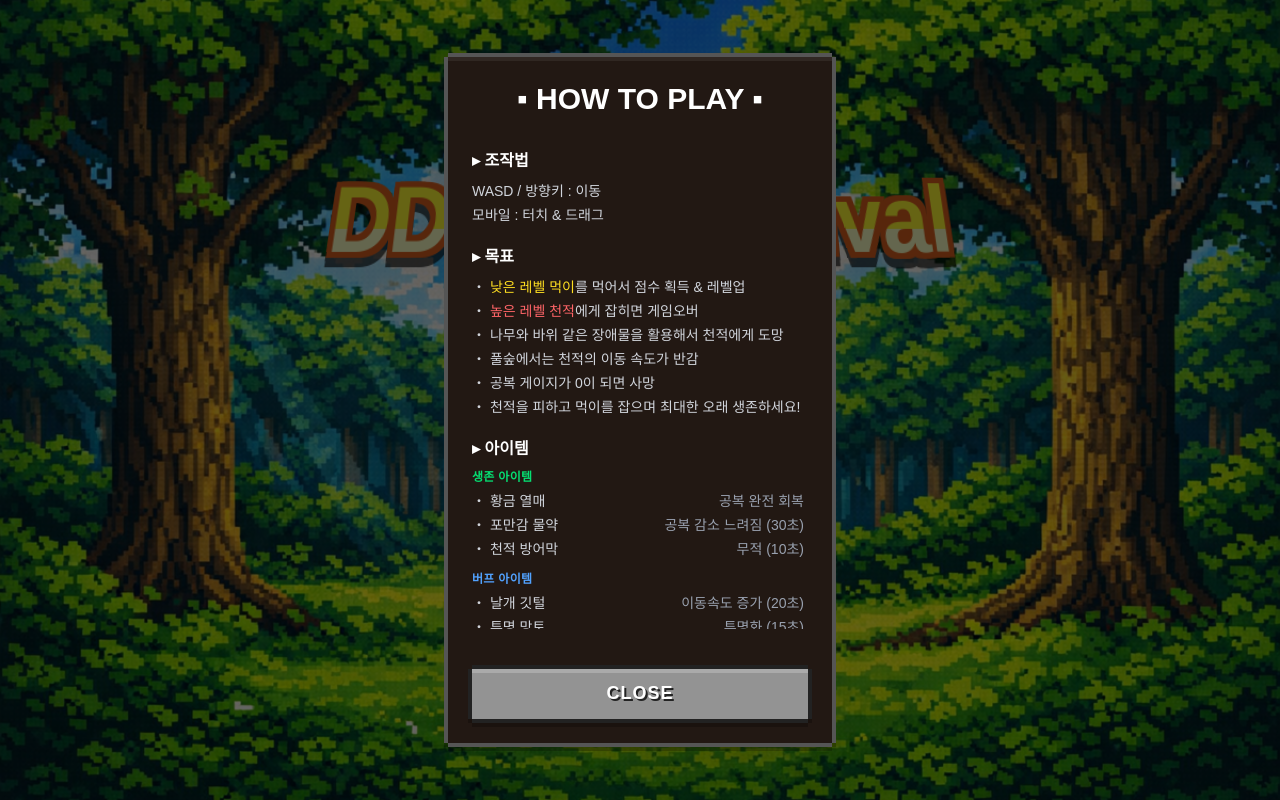
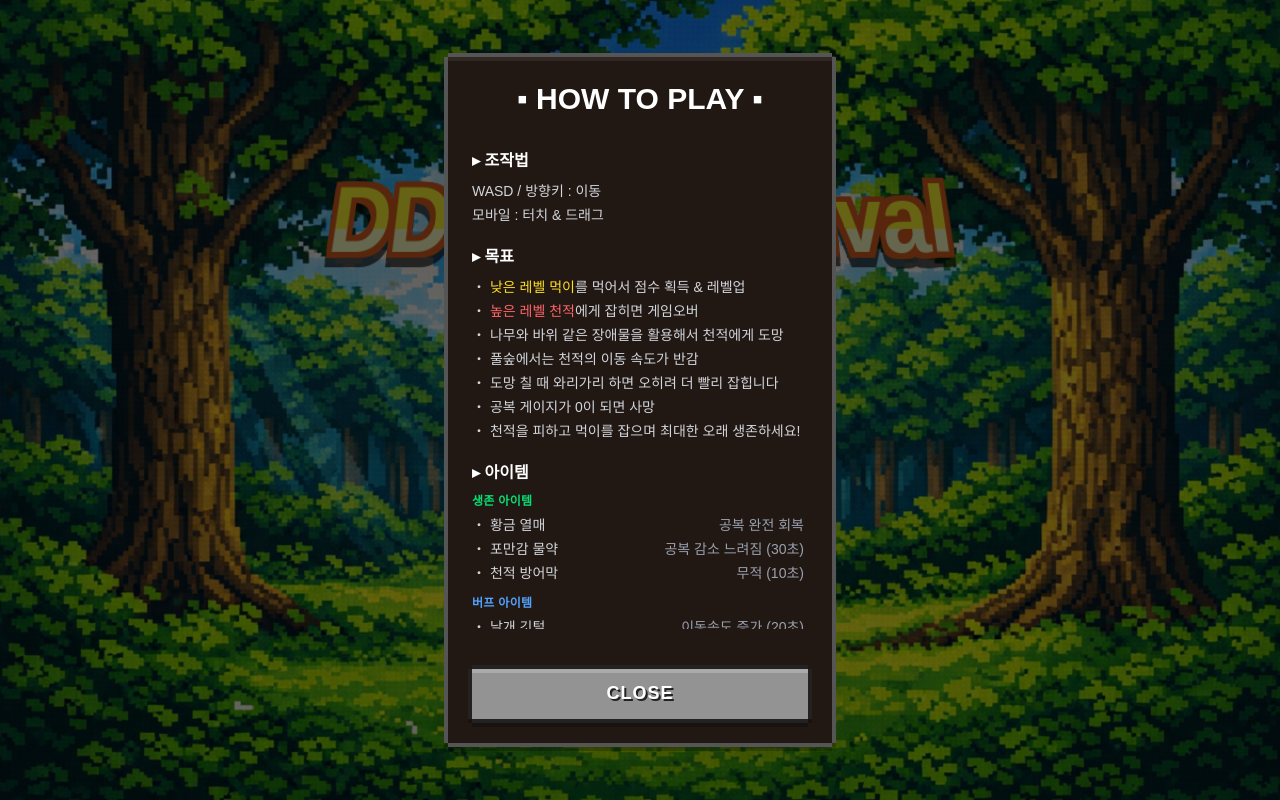
Before and after one commit to Park-Jeong-Gil/DDatgeSuvival, a Next.js app: page / in a window 1280 px wide. Both pictures are taken after a click on the button "HOW TO PLAY". Built offline with nearby package versions, Linux system fonts and the light colour scheme; a web font is replaced by a local one.

Commit message:
하우투플레이 업데이트

```diff
--- a/src/components/ui/HowToPlayContent.tsx
+++ b/src/components/ui/HowToPlayContent.tsx
@@ -34,6 +34,7 @@ export default function HowToPlayContent() {
           </p>
           <p>・ 나무와 바위 같은 장애물을 활용해서 천적에게 도망</p>
           <p>・ 풀숲에서는 천적의 이동 속도가 반감</p>
+          <p>・ 도망 칠 때 와리가리 하면 오히려 더 빨리 잡힙니다</p>
           <p>・ 공복 게이지가 0이 되면 사망</p>
           <p>・ 천적을 피하고 먹이를 잡으며 최대한 오래 생존하세요!</p>
         </div>
```
